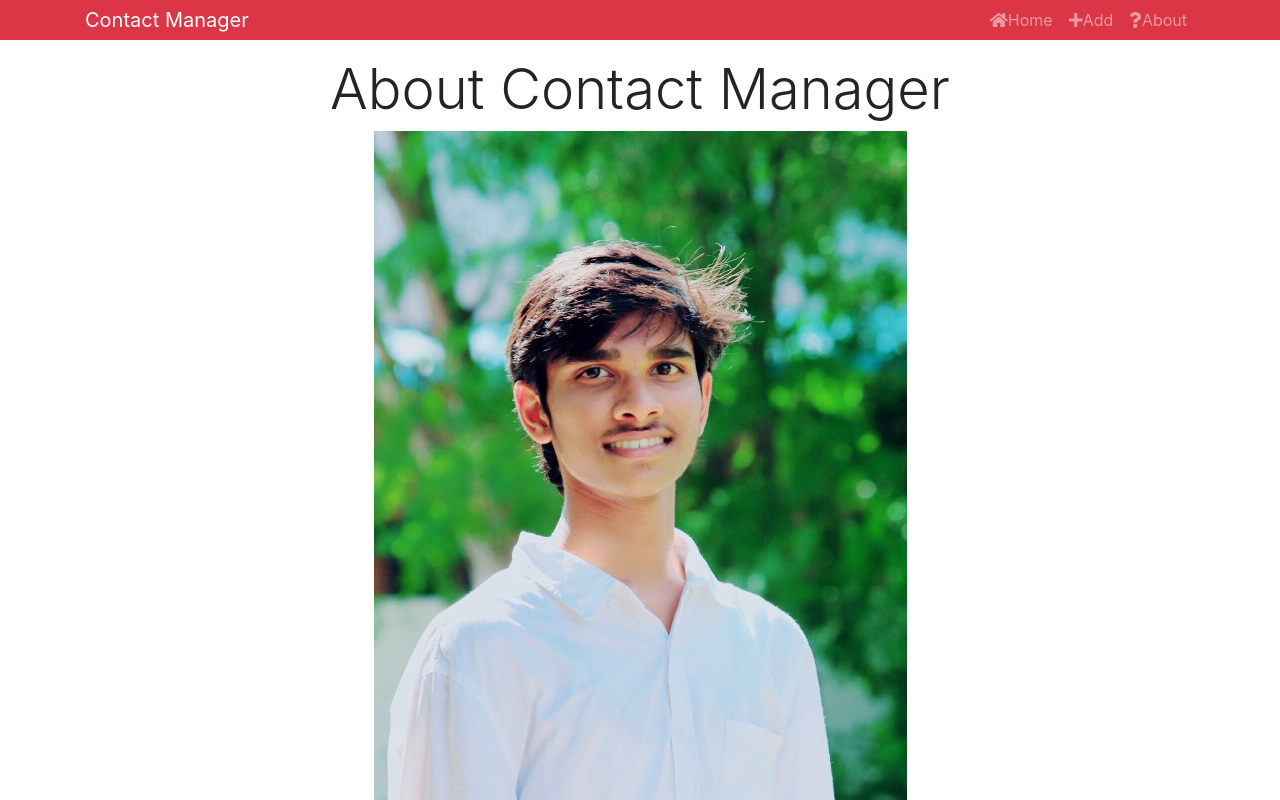
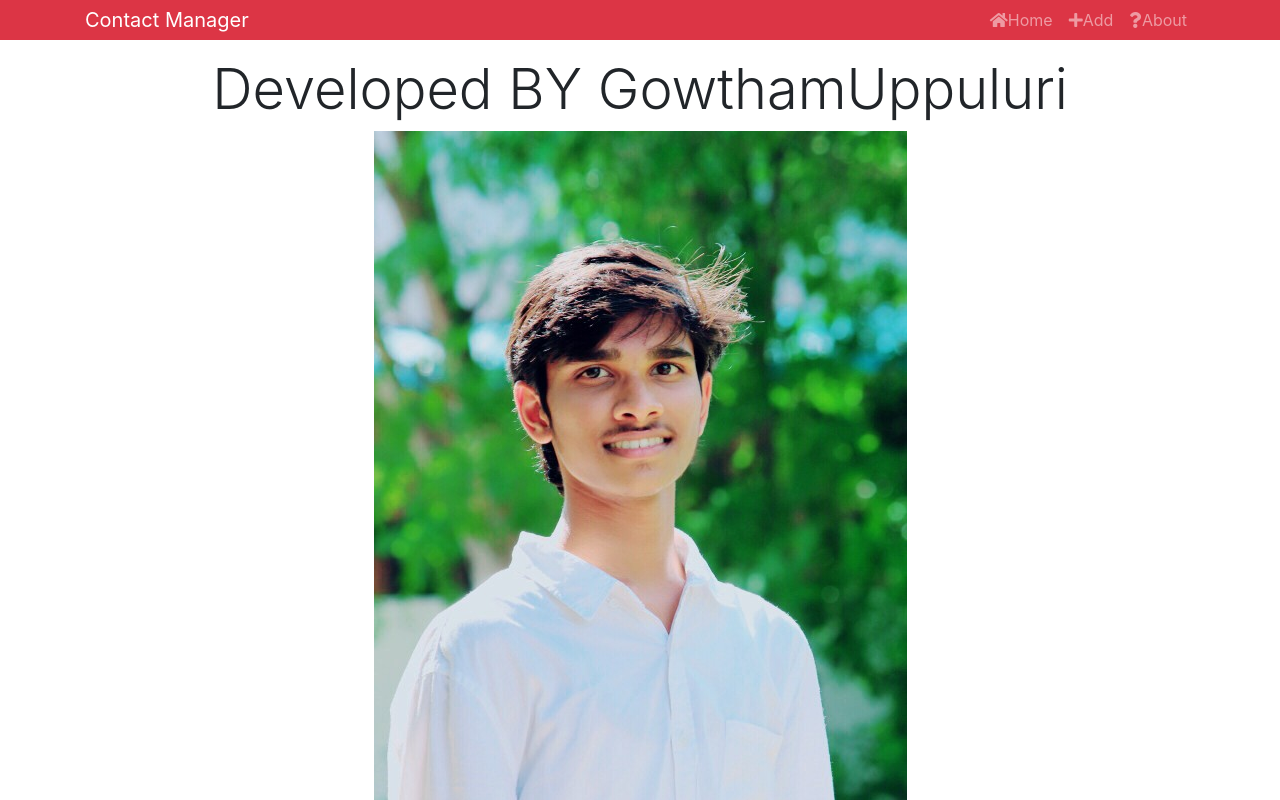
Before and after one commit to GowthamUppuluri/contactmanager, a React (Create React App) app: page /#/about in a window 1280 px wide. Shown: the top 800 px of the page. Built offline with nearby package versions, Linux system fonts and the light colour scheme; no server answers.

Commit message:
Eight Push

```diff
--- a/src/components/pages/About.js
+++ b/src/components/pages/About.js
@@ -4,7 +4,7 @@ export default function About() {
   return (
     <div>
       <center>
-        <h1 className="display-4">About Contact Manager</h1>
+        <h1 className="display-4">Developed BY GowthamUppuluri</h1>
         <img src={Admin} />
         <p className="lead">Simple App to manage contacts</p>
         <p className="text-secondary">Version 1.0.0</p>
```
